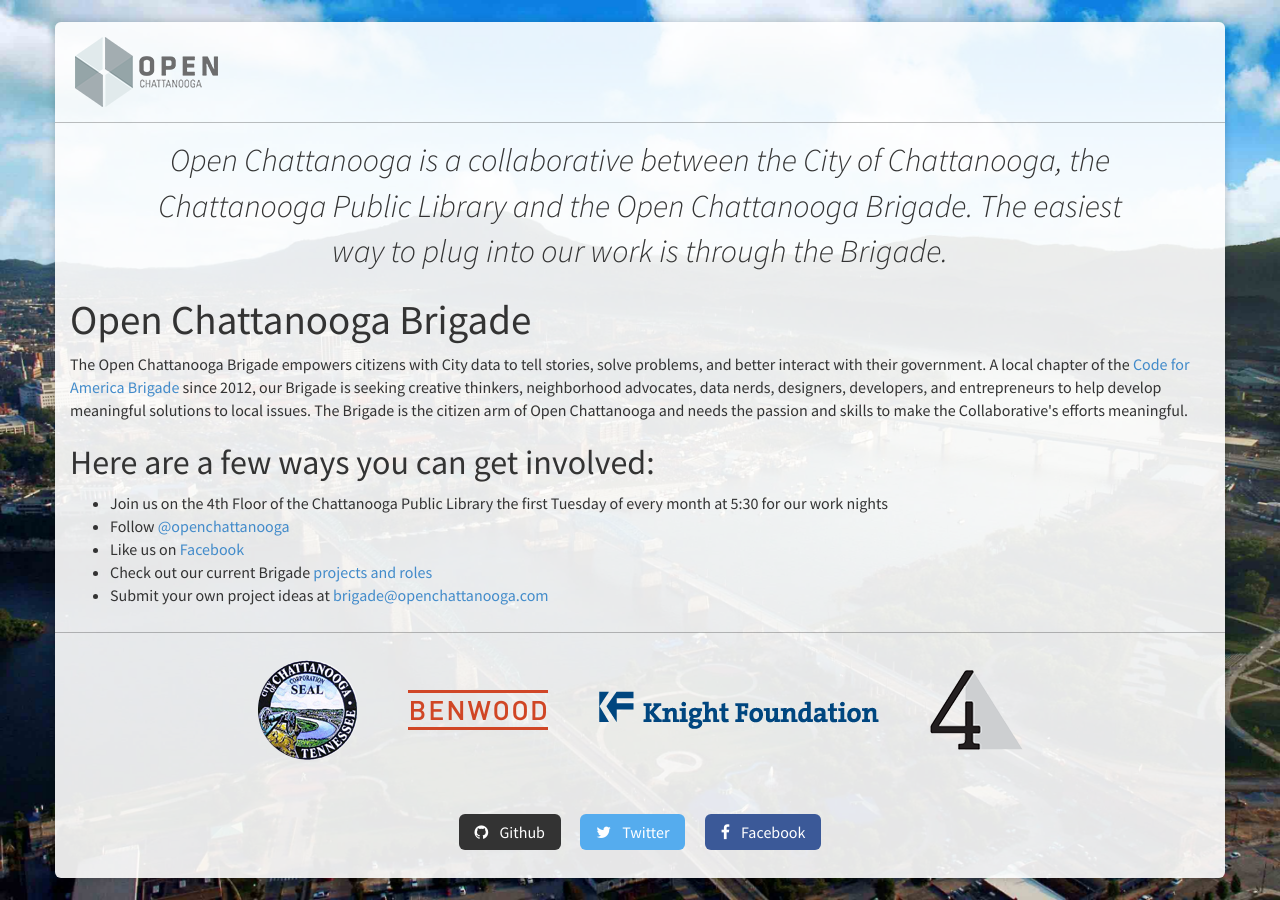
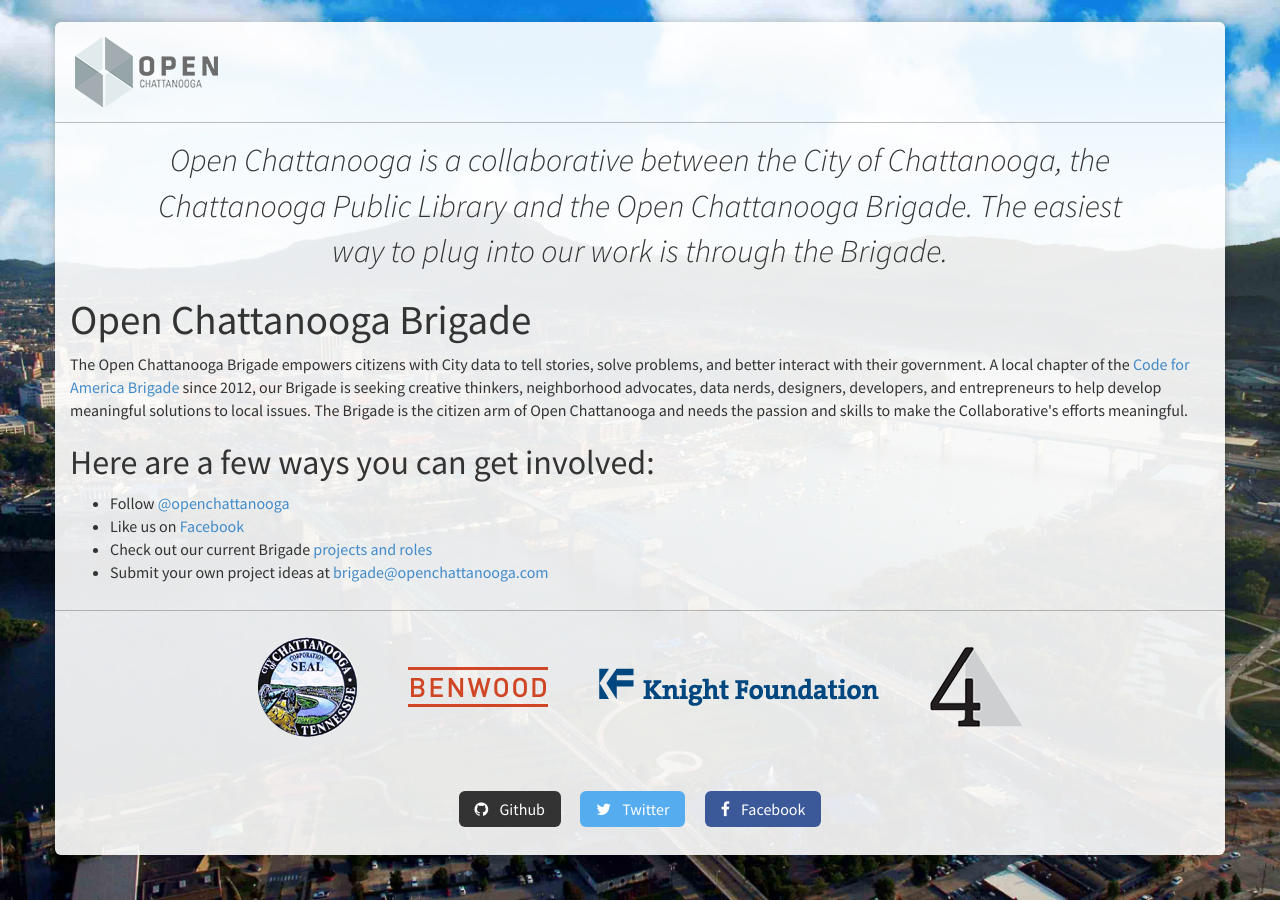
Before and after one commit to openchattanooga/open-chattanooga-website, a Jekyll site: the page built from index.html, in a window 1280 px wide. Built offline with Jekyll 4.4.1, drawn with Linux system fonts in a browser that asks for light colours; nearby versions of some CDN libraries; comment, search, counter and statistics services are not loaded.

Commit message:
Update index.html
Commented out meetup while we figure out the time and space.

```diff
--- a/index.html
+++ b/index.html
@@ -11,7 +11,7 @@
 <h2>Here are a few ways you can get involved:</h2>
 
 <ul>
-<li>Join us on the 4th Floor of the Chattanooga Public Library the first Tuesday of every month at 5:30 for our work nights</li>
+<!--<li>Join us on the 4th Floor of the Chattanooga Public Library the first Tuesday of every month at 5:30 for our work nights</li>-->
 
 <li>Follow <a href="https://twitter.com/intent/follow?screen_name=openchattanooga" title="Follow us on Twitter">@openchattanooga</a></li>
 
```
